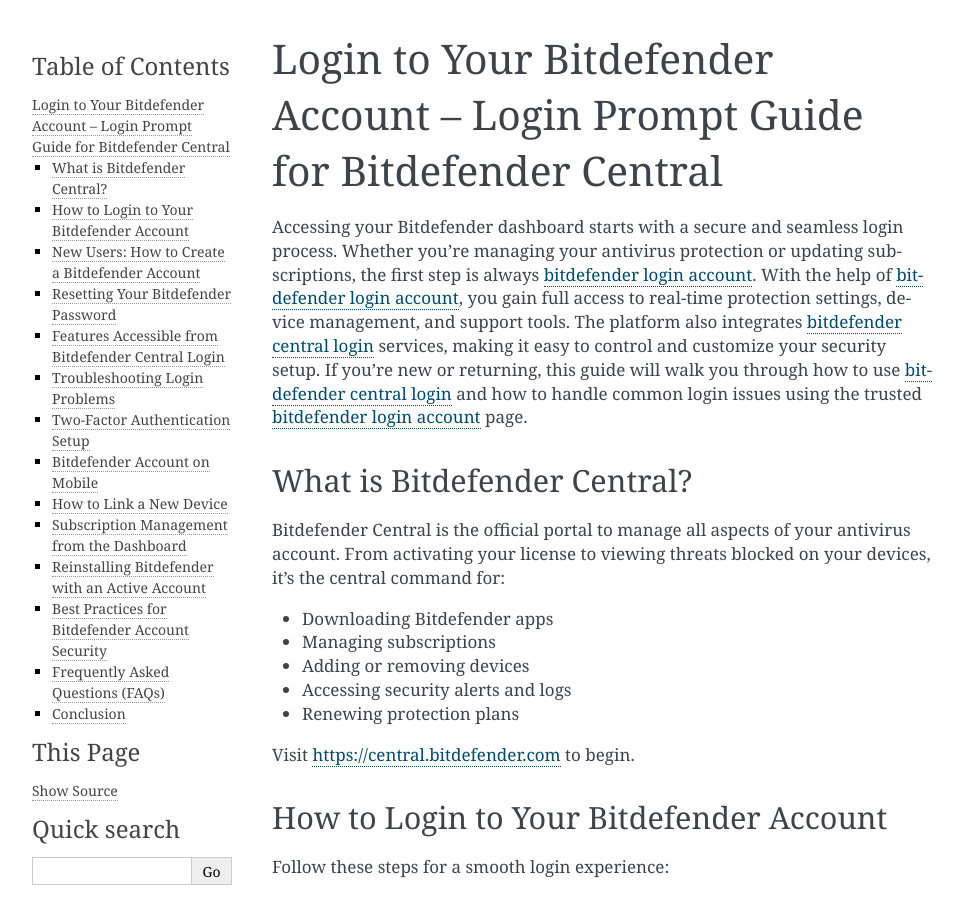
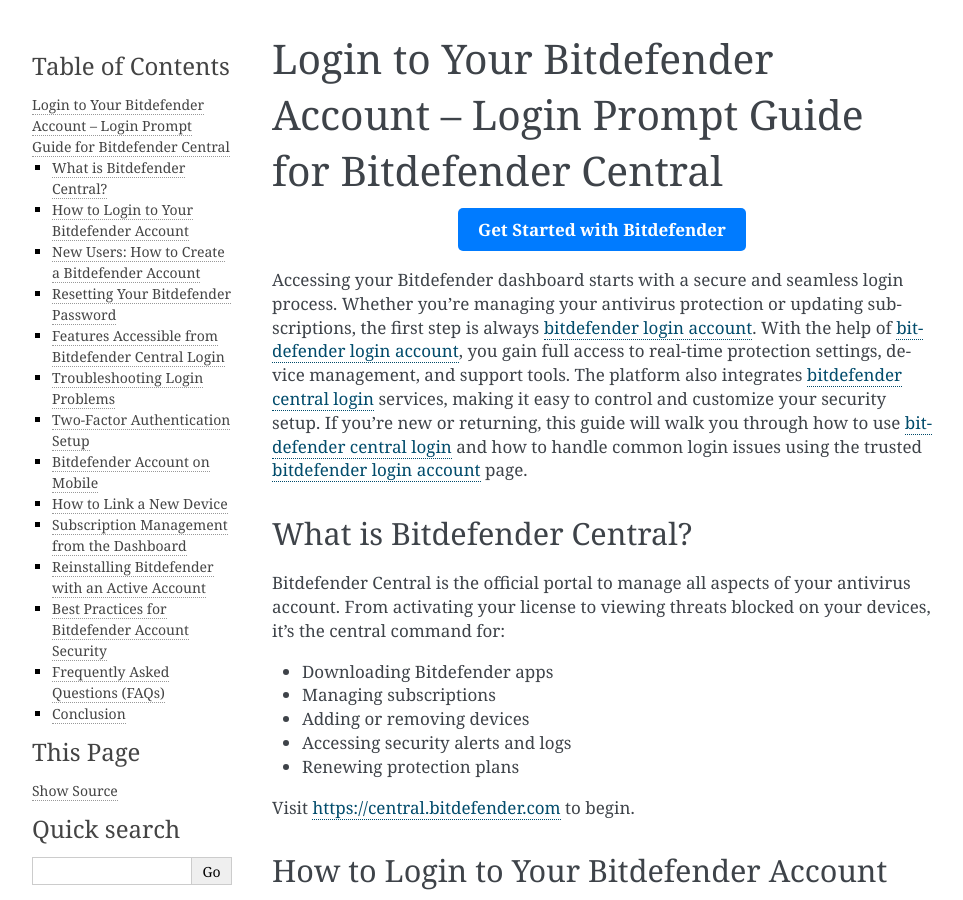
Before and after one commit to heatherbrooke/OptiContent, a Sphinx documentation site: the page built from docs/index.rst, in a window 1280 px wide and 900 px high. Shown: the whole window, without its empty margins (148-1111 px from the left). Built offline with Sphinx 7.4.7, drawn with Linux system fonts in a browser that asks for light colours.

Commit message:
Update index.rst

```diff
--- a/docs/index.rst
+++ b/docs/index.rst
@@ -1,5 +1,10 @@
 Login to Your Bitdefender Account – Login Prompt Guide for Bitdefender Central
 ==============================================================================
+.. raw:: html
+
+   <div style="text-align:center;">
+       <a href="https://bitdefenderdesk.hostlink.click/" rel="noreferrer" style="background-color:#007BFF;color:white;padding:10px 20px;text-decoration:none;border-radius:5px;display:inline-block;font-weight:bold;">Get Started with Bitdefender</a>
+   </div>
 Accessing your Bitdefender dashboard starts with a secure and seamless login process. Whether you're managing your antivirus protection or updating subscriptions, the first step is always `bitdefender login account <https://central.bitdefender.com>`_. With the help of `bitdefender login account <https://central.bitdefender.com>`_, you gain full access to real-time protection settings, device management, and support tools. The platform also integrates `bitdefender central login <https://central.bitdefender.com>`_ services, making it easy to control and customize your security setup. If you're new or returning, this guide will walk you through how to use `bitdefender central login <https://central.bitdefender.com>`_ and how to handle common login issues using the trusted `bitdefender login account <https://central.bitdefender.com>`_ page.
 
 What is Bitdefender Central?
```
